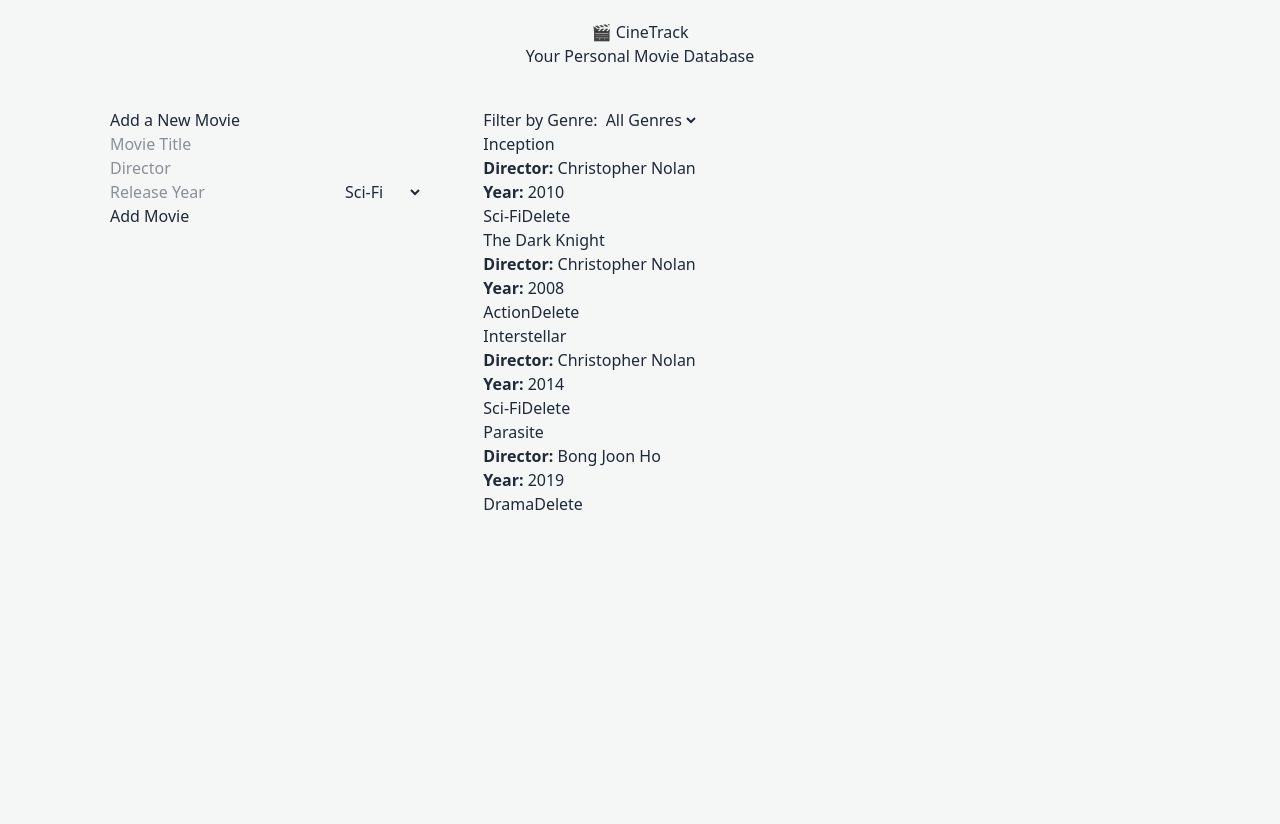
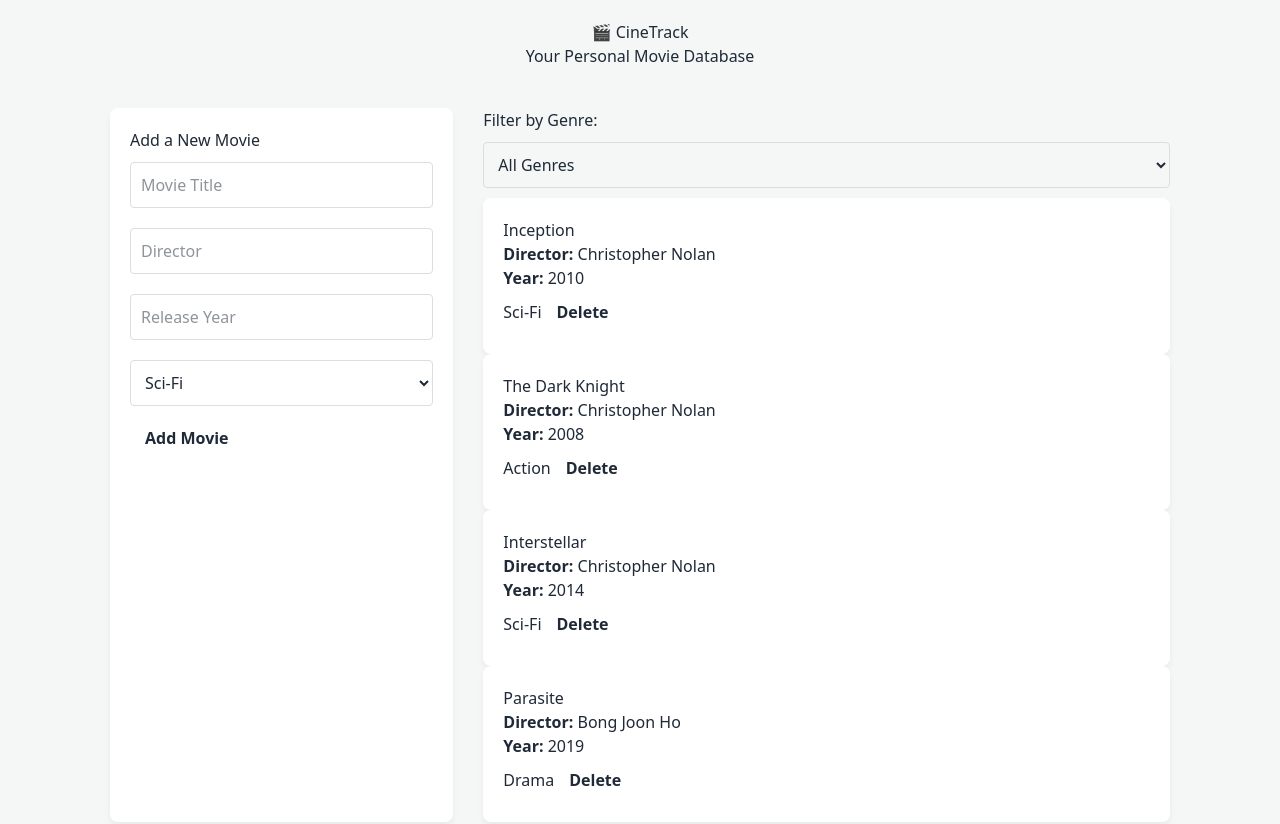
Before and after one commit to derrickweru73/React-datasets, a React (Vite) app: page / in a window 1280 px wide. Shown: the top 824 px of the page. Before the commit the page ends 800 px from the top, so only its background shows below. Built offline with nearby package versions, Linux system fonts and the light colour scheme.

Commit message:
style: style movie-form cards, input elements, and buttons

```diff
--- a/src/App.css
+++ b/src/App.css
@@ -35,3 +35,30 @@ header {
     grid-template-columns: 1fr;
   }
 }
+
+.movie-form,
+.movie-card {
+  background: var(--card-bg);
+  padding: 20px;
+  border-radius: 8px;
+  box-shadow: 0 4px 6px rgba(0, 0, 0, 0.05);
+}
+
+.movie-form input,
+.movie-form select,
+.filter-bar select {
+  width: 100%;
+  padding: 10px;
+  margin: 10px 0;
+  box-sizing: border-box;
+  border: 1px solid #ddd;
+  border-radius: 4px;
+}
+
+button {
+  cursor: pointer;
+  border: none;
+  padding: 10px 15px;
+  border-radius: 4px;
+  font-weight: bold;
+}
```
